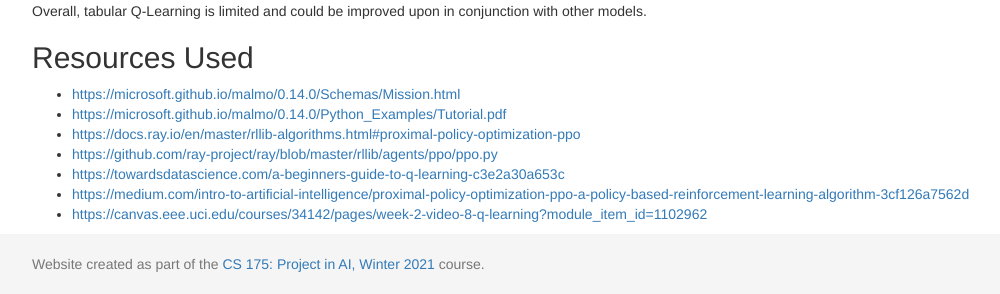
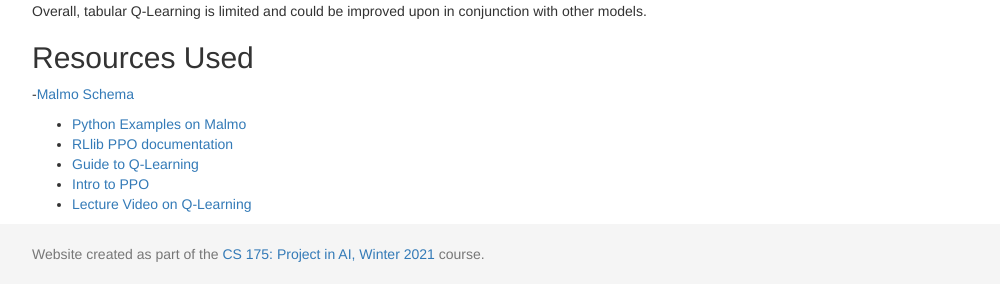
Before and after one commit to armaansd/pac-mAIn, a Jekyll site: the page built from docs/final.md, in a window 1280 px wide and 900 px high, scrolled down 12947 px, cut to the strip 606-900 px from the top of the window. Shown: the whole strip, without its empty margins (38-1038 px from the left). Built offline with Jekyll 4.4.1, drawn with Linux system fonts in a browser that asks for light colours.

Commit message:
Update final.md

```diff
--- a/docs/final.md
+++ b/docs/final.md
@@ -285,10 +285,9 @@ Overall, tabular Q-Learning is limited and could be improved upon in conjunction
 
 <H2>Resources Used</H2>
 
-- <https://microsoft.github.io/malmo/0.14.0/Schemas/Mission.html>
-- <https://microsoft.github.io/malmo/0.14.0/Python_Examples/Tutorial.pdf>
-- <https://docs.ray.io/en/master/rllib-algorithms.html#proximal-policy-optimization-ppo>
-- <https://github.com/ray-project/ray/blob/master/rllib/agents/ppo/ppo.py>
-- <https://towardsdatascience.com/a-beginners-guide-to-q-learning-c3e2a30a653c>
-- <https://medium.com/intro-to-artificial-intelligence/proximal-policy-optimization-ppo-a-policy-based-reinforcement-learning-algorithm-3cf126a7562d>
-- <https://canvas.eee.uci.edu/courses/34142/pages/week-2-video-8-q-learning?module_item_id=1102962>
+-[Malmo Schema](https://microsoft.github.io/malmo/0.14.0/Schemas/Mission.html)
+- [Python Examples on Malmo](https://microsoft.github.io/malmo/0.14.0/Python_Examples/Tutorial.pdf)
+- [RLlib PPO documentation](https://docs.ray.io/en/master/rllib-algorithms.html#proximal-policy-optimization-ppo)
+- [Guide to Q-Learning](https://towardsdatascience.com/a-beginners-guide-to-q-learning-c3e2a30a653c)
+- [Intro to PPO](https://medium.com/intro-to-artificial-intelligence/proximal-policy-optimization-ppo-a-policy-based-reinforcement-learning-algorithm-3cf126a7562d)
+- [Lecture Video on Q-Learning](https://canvas.eee.uci.edu/courses/34142/pages/week-2-video-8-q-learning?module_item_id=1102962)
```
